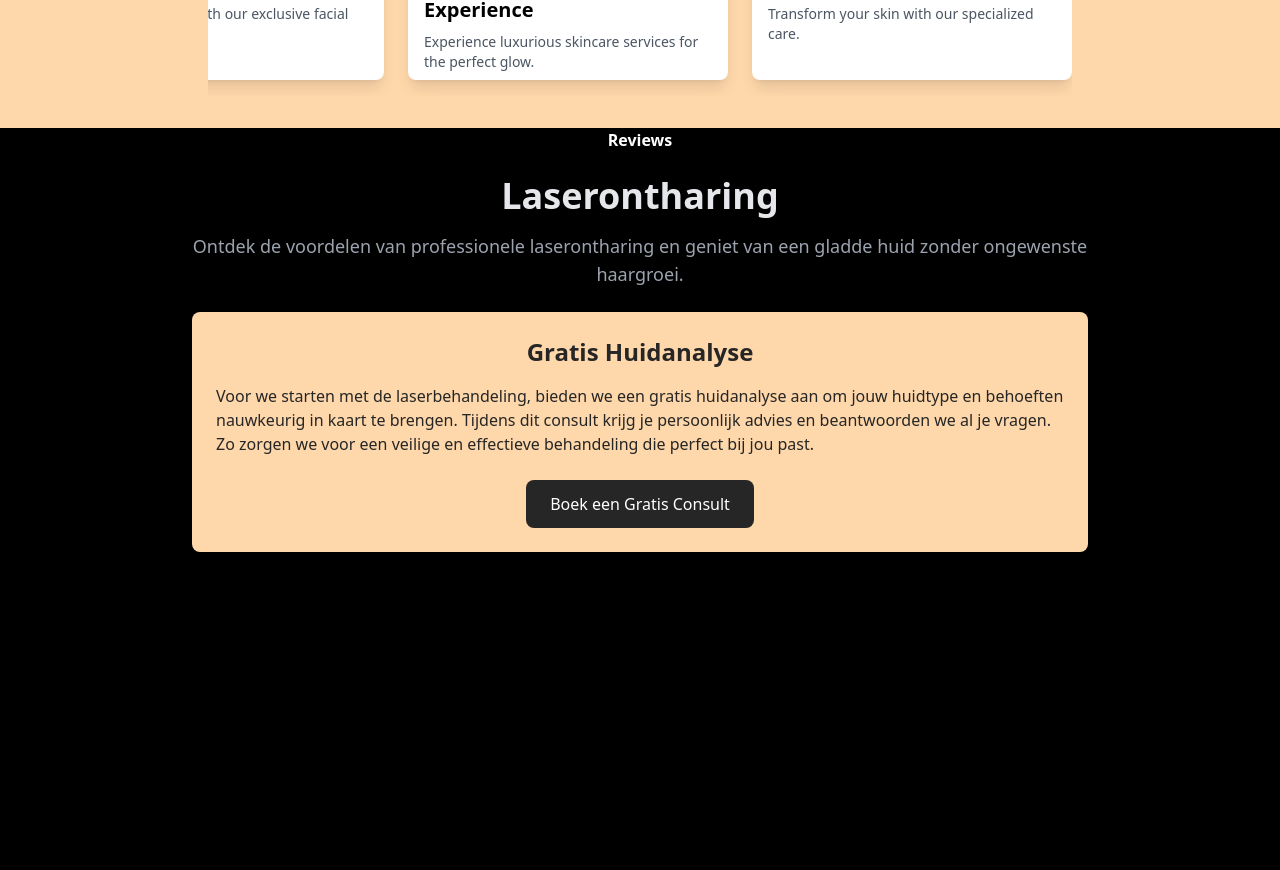
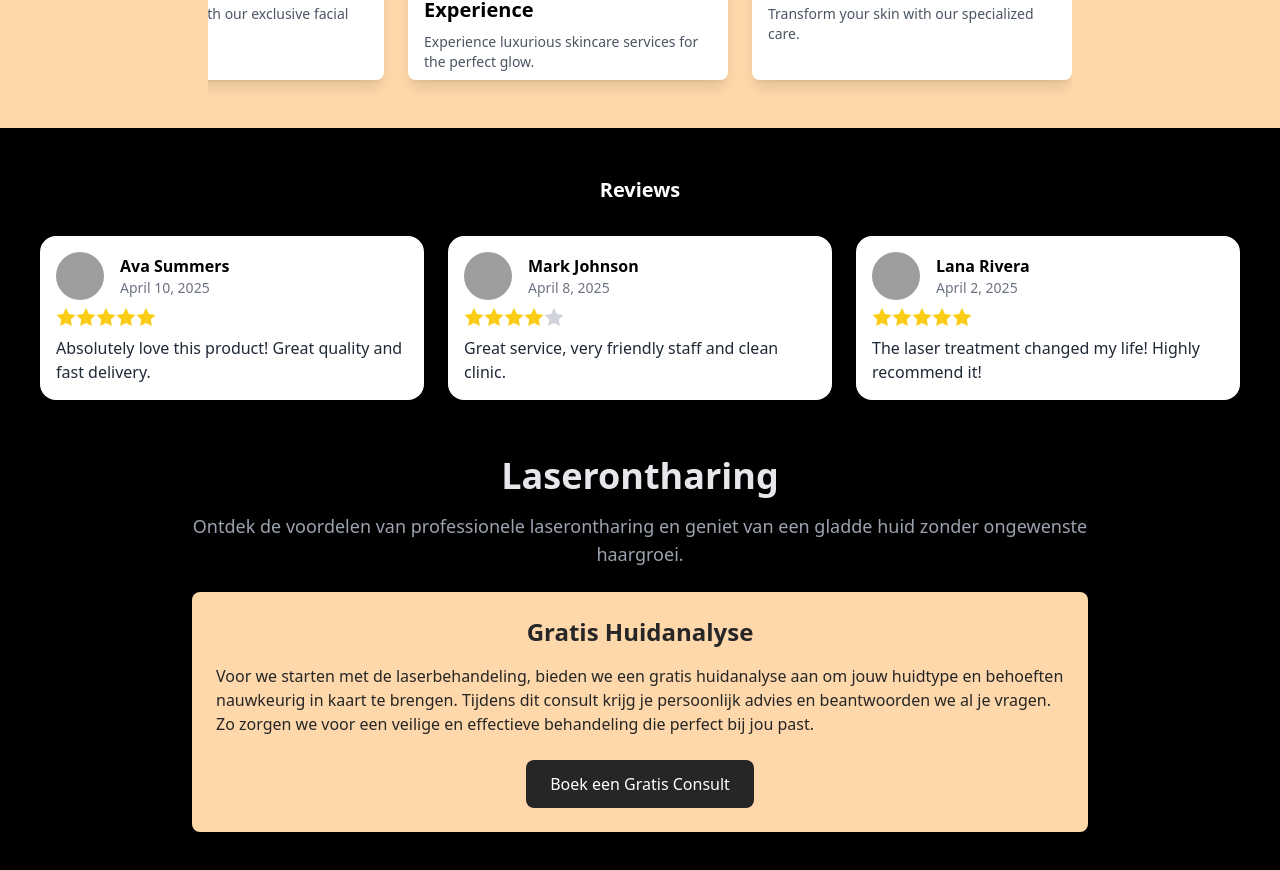
Before and after one commit to Zinho01/website, a React (Vite) app: page / in a window 1280 px wide. Shown: the part 1533-2403 px from the top of the page. Built offline with nearby package versions, Linux system fonts and the light colour scheme; grey boxes are pictures that could not be loaded.

Commit message:
added some fake reviews for now will change later

```diff
--- a/src/App.tsx
+++ b/src/App.tsx
@@ -20,8 +20,8 @@ import Contact from "./pages/contact";
 import OnzeKliniek from "./pages/onze-kliniek";
 import Huidaandoening from "./pages/huidaandoening";
 import { motion } from 'framer-motion';
+import ReviewCard from './components/ReviewCard';
 
-// Carousel banners
 const banners = [
   { image: banner1, title: "Glow with our skincare treatments", description: "Discover the secret to glowing skin with our professional treatments." },
   { image: banner2, title: "Rejuvenate your skin", description: "Feel rejuvenated with our exclusive facial therapies." },
@@ -66,9 +66,7 @@ const App = () => {
                 <img src={foto1} alt="foto-1" className="w-1/3 h-auto" />
               </div>
 
-              <div className='text-orange-200 bg-orange-200 p-8'>
-                <p>e</p>
-              </div>
+              <div className='text-orange-200 bg-orange-200 p-8'><p>e</p></div>
 
               <div className="flex flex-col items-center justify-center min-h-screen gap-6 px-4 sm:px-8">
                 <div className="flex flex-col sm:flex-row items-center gap-6">
@@ -93,22 +91,14 @@ const App = () => {
               <div className='text-orange-200 bg-orange-200 p-8'>
                 <p className='text-black flex items-center justify-center font-bold mb-6'>Behandelingen</p>
                 <div className="relative w-full max-w-4xl mx-auto px-4">
-
                   <div
                     ref={carouselRef}
                     className="flex gap-4 sm:gap-6 py-4 overflow-x-hidden"
                     style={{ scrollBehavior: 'smooth' }}
                   >
                     {banners.map((banner, index) => (
-                      <div
-                        key={index}
-                        className="flex-none w-64 sm:w-80 h-64 bg-white rounded-lg shadow-lg overflow-hidden"
-                      >
-                        <img
-                          src={banner.image}
-                          alt={`Banner ${index + 1}`}
-                          className="w-full h-32 object-cover rounded-t-lg"
-                        />
+                      <div key={index} className="flex-none w-64 sm:w-80 h-64 bg-white rounded-lg shadow-lg overflow-hidden">
+                        <img src={banner.image} alt={`Banner ${index + 1}`} className="w-full h-32 object-cover rounded-t-lg" />
                         <div className="p-4">
                           <h2 className="font-semibold text-lg sm:text-xl text-black">{banner.title}</h2>
                           <p className="text-sm text-gray-600 mt-2">{banner.description}</p>
@@ -116,33 +106,46 @@ const App = () => {
                       </div>
                     ))}
                   </div>
-                  {/* Left Scroll Button */}
-                  <button
-                    onClick={() => handleScroll('left')}
-                    className="absolute top-1/2 left-2 transform -translate-y-1/2 bg-black bg-opacity-50 text-white p-2 rounded-full z-10"
-                  >
-                    ◀
-                  </button>
-
-                  {/* Right Scroll Button */}
-                  <button
-                    onClick={() => handleScroll('right')}
-                    className="absolute top-1/2 right-2 transform -translate-y-1/2 bg-black bg-opacity-50 text-white p-2 rounded-full z-10"
-                  >
-                    ▶
-                  </button>
+                  <button onClick={() => handleScroll('left')} className="absolute top-1/2 left-2 transform -translate-y-1/2 bg-black bg-opacity-50 text-white p-2 rounded-full z-10">◀</button>
+                  <button onClick={() => handleScroll('right')} className="absolute top-1/2 right-2 transform -translate-y-1/2 bg-black bg-opacity-50 text-white p-2 rounded-full z-10">▶</button>
                 </div>
               </div>
 
-              <p className='text-white flex align-center justify-center font-bold'>Reviews</p>
+              <p className='text-white flex justify-center font-bold text-xl mt-12'>Reviews</p>
+              <div className="flex flex-wrap justify-center gap-6 p-8 bg-black">
+                <ReviewCard
+                  name="Ava Summers"
+                  avatarUrl="https://i.pravatar.cc/150?img=32"
+                  rating={5}
+                  review="Absolutely love this product! Great quality and fast delivery."
+                  date="April 10, 2025"
+                />
+                <ReviewCard
+                  name="Mark Johnson"
+                  avatarUrl="https://i.pravatar.cc/150?img=33"
+                  rating={4}
+                  review="Great service, very friendly staff and clean clinic."
+                  date="April 8, 2025"
+                />
+                <ReviewCard
+                  name="Lana Rivera"
+                  avatarUrl="https://i.pravatar.cc/150?img=48"
+                  rating={5}
+                  review="The laser treatment changed my life! Highly recommend it!"
+                  date="April 2, 2025"
+                />
+              </div>
 
               <div className="bg-black text-white min-h-screen p-6">
                 <div className="max-w-4xl mx-auto text-center">
                   <motion.h1
-              className="text-4xl font-bold mb-4 text-gray-200"initial={{ opacity: 0, y: -20 }}animate={{ opacity: 1, y: 0 }}transition={{ duration: 0.5 }}
-            >Laserontharing
+                    className="text-4xl font-bold mb-4 text-gray-200"
+                    initial={{ opacity: 0, y: -20 }}
+                    animate={{ opacity: 1, y: 0 }}
+                    transition={{ duration: 0.5 }}
+                  >
+                    Laserontharing
                   </motion.h1>
-
                   <p className="text-lg text-gray-400 mb-6">
                     Ontdek de voordelen van professionele laserontharing en geniet van een gladde huid zonder ongewenste haargroei.
                   </p>
@@ -154,7 +157,9 @@ const App = () => {
                     </p>
                     <a href="/apointment" className="inline-block mt-6">
                       <motion.button
-                className="bg-neutral-800 hover:bg-neutral-700 text-white px-6 py-3 rounded-lg transition duration-300"whileHover={{ scale: 1.05 }}>
+                        className="bg-neutral-800 hover:bg-neutral-700 text-white px-6 py-3 rounded-lg transition duration-300"
+                        whileHover={{ scale: 1.05 }}
+                      >
                         Boek een Gratis Consult
                       </motion.button>
                     </a>
@@ -162,9 +167,7 @@ const App = () => {
                 </div>
               </div>
 
-              <div className='text-orange-200 bg-orange-200 p-8'>
-                <p>e</p>
-              </div>
+              <div className='text-orange-200 bg-orange-200 p-8'><p>e</p></div>
             </>
           } />
           <Route path="/huidaandoening" element={<Huidaandoening />} />
--- /dev/null
+++ b/src/components/ReviewCard.tsx
@@ -0,0 +1,36 @@
+    type ReviewProps = {
+        name: string;
+        avatarUrl: string;
+        rating: number;
+        review: string;
+        date: string;
+    };
+
+    const StarIcon = ({ filled }: { filled: boolean }) => (
+        <svg
+        className={`w-5 h-5 ${filled ? "text-yellow-400 fill-yellow-400" : "text-gray-300 fill-gray-300"}`}
+        viewBox="0 0 20 20"
+        xmlns="http://www.w3.org/2000/svg"
+        >
+        <path d="M10 15l-5.878 3.09 1.122-6.545L.488 6.91l6.561-.955L10 0l2.951 5.955 6.561.955-4.756 4.635 1.122 6.545z" />
+        </svg>
+    );
+
+    const ReviewCard = ({ name, avatarUrl, rating, review, date }: ReviewProps) => (
+        <div className="bg-white text-black rounded-2xl shadow-md p-4 max-w-sm w-full">
+        <div className="flex items-center gap-4 mb-2">
+            <img src={avatarUrl} alt={name} className="w-12 h-12 rounded-full object-cover" />
+            <div>
+            <p className="font-semibold">{name}</p>
+            <p className="text-sm text-gray-500">{date}</p>
+            </div>
+        </div>
+        <div className="flex items-center mb-2">
+            {Array.from({ length: 5 }).map((_, i) => (
+            <StarIcon key={i} filled={i < rating} />
+            ))}
+        </div>
+        <p className="text-gray-800">{review}</p>
+        </div>
+    );
+export default ReviewCard;
```
Lines whose indentation alone changed are shown as unchanged.
